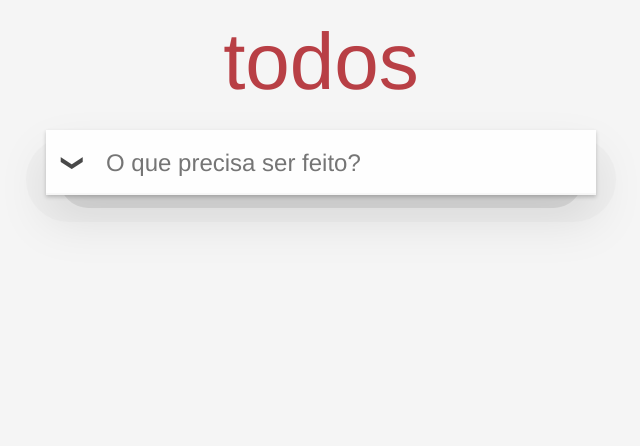
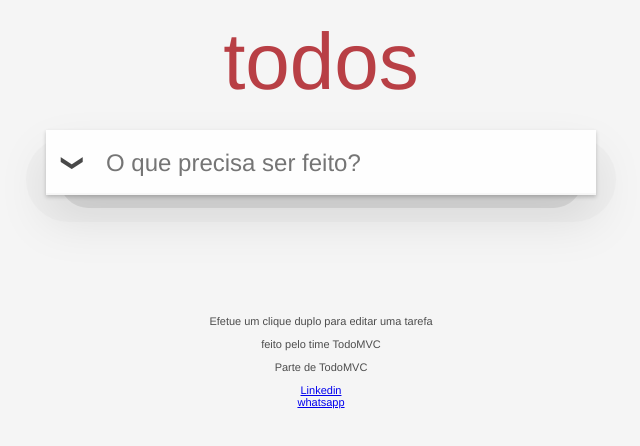
Before and after one commit to EnkiGroup/DesafioReactFrontendJunior2024, a React (Create React App) app: page / in a window 1280 px wide. Shown: the top 446 px of the page, without its empty margins (319-959 px from the left). Built offline with nearby package versions, Linux system fonts and the light colour scheme; no server answers.

Commit message:
adicionar texto

```diff
--- a/src/app.tsx
+++ b/src/app.tsx
@@ -2,7 +2,7 @@
 import { useCallback, useContext, useEffect } from "react";
 
 import { API_URL } from "./config";
-import {todoapp} from "./css/styles";
+import {text, todoapp} from "./css/styles";
 import Footer from "./components/Footer";
 import Tasks from "./components/Tasks";
 import Header from "./components/Header";
@@ -41,6 +41,14 @@ export default function App() {
           </>
         }
       </section>
+        <div css={text}>
+          <p>Efetue um clique duplo para editar uma tarefa</p>
+          <p>feito pelo time TodoMVC</p>
+          <p>Parte de TodoMVC</p>
+          <a target="_blank" href="https://www.linkedin.com/in/vitor-almeida-dal-belo/">Linkedin</a>
+          <br/>
+          <a target="_blank" href="https://wa.me/5511971432754">whatsapp</a>
+        </div>
     </div>
   );
 }
--- a/src/css/styles.tsx
+++ b/src/css/styles.tsx
@@ -2,6 +2,7 @@ import { css } from '@emotion/react'
 
 
 export const todoapp  = css({
+    textAlign:"center",
     background: "var(--main-white)",
     margin: "130px 0 40px 0",
     position: "relative",
@@ -33,3 +34,10 @@ export const todoapp  = css({
         paddingBottom:20
     }
 })
+
+export const text = css({
+    textAlign:"center" ,
+    marginTop:120,
+    color: '#4d4d4d',
+    fontSize:11
+})
```
